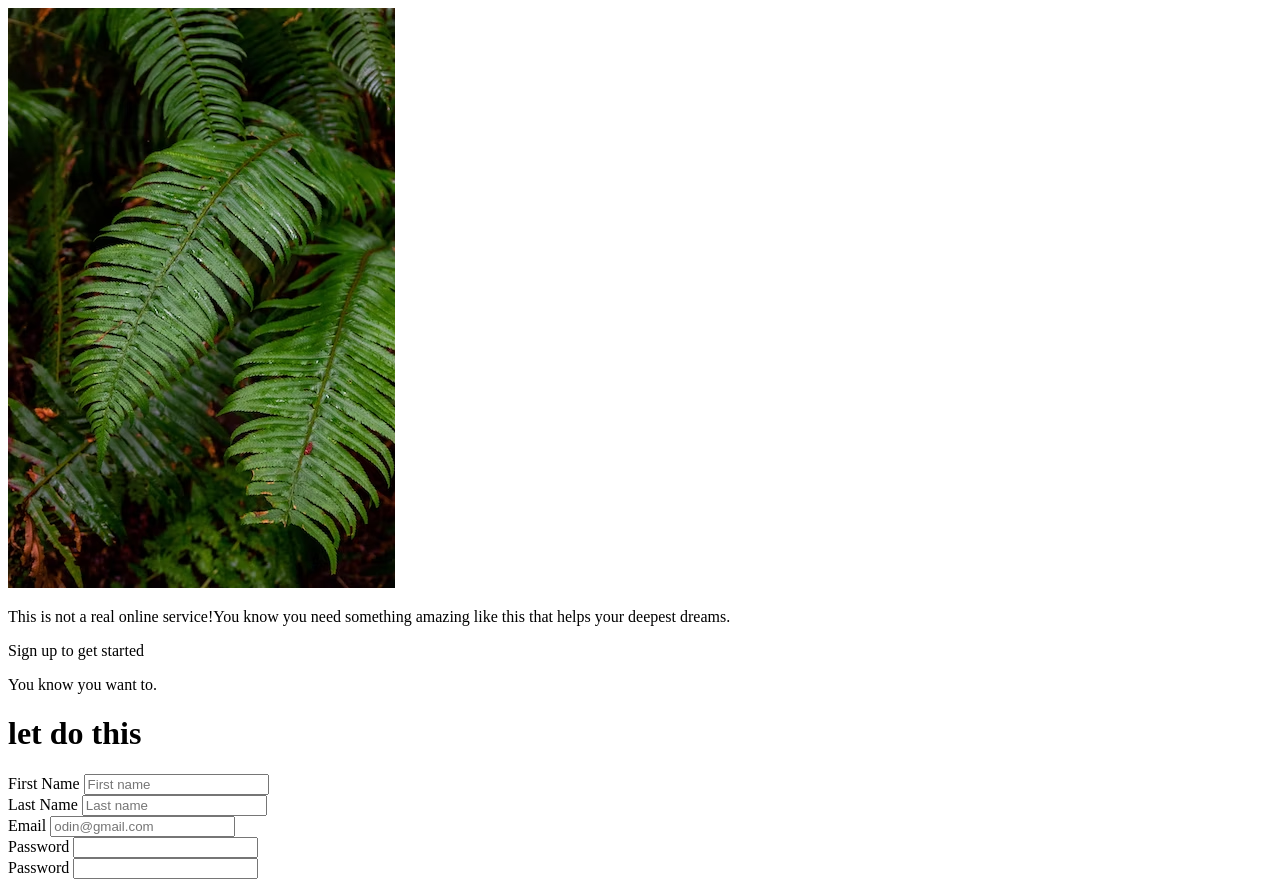
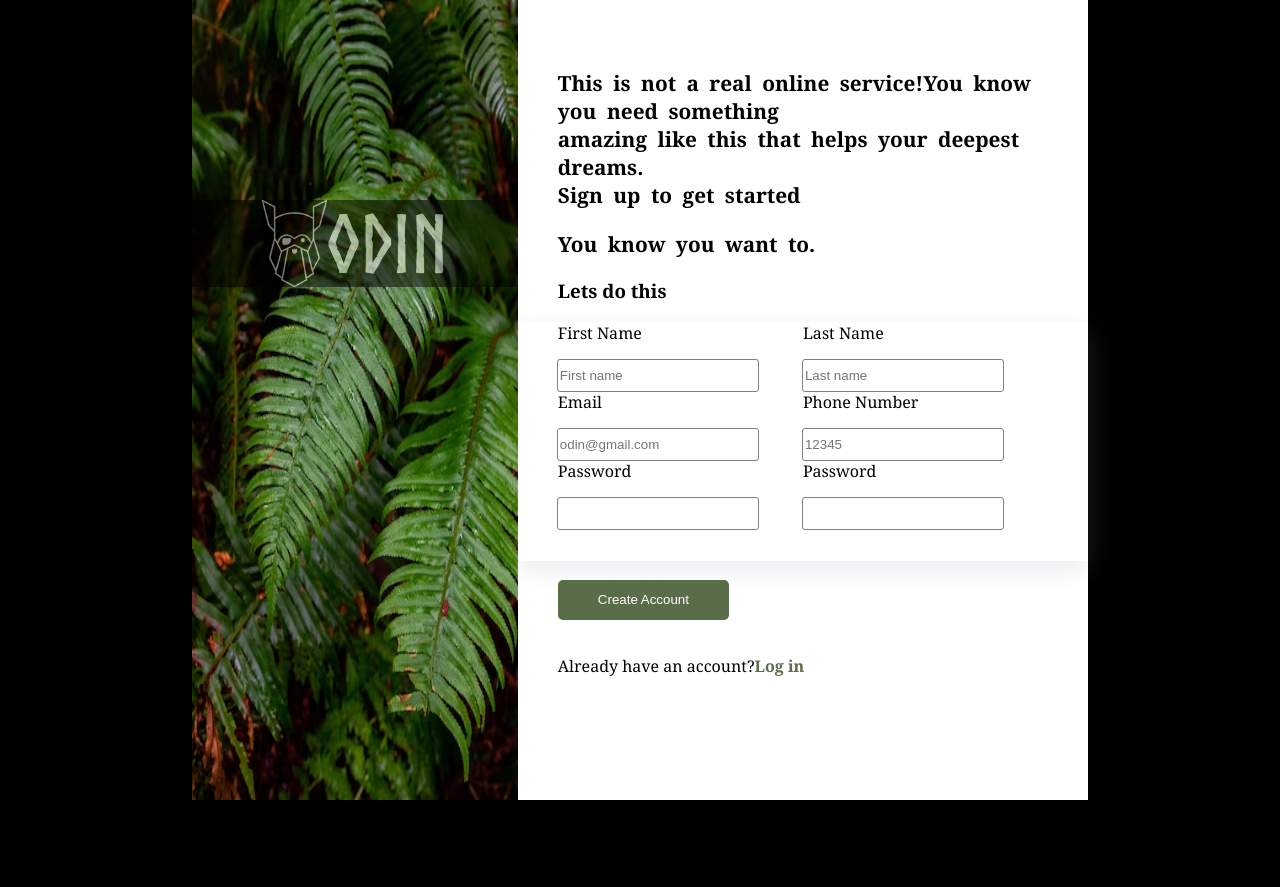
Before and after one commit to dimka90/Odin-Form, a plain HTML site: page index.html in a window 1280 px wide. After the commit the page ends 805 px from the top, so only its background shows below. Drawn offline with Linux system fonts and the light colour scheme.

Commit message:
finished the styling

```diff
--- a/cs/index.css
+++ b/cs/index.css
@@ -0,0 +1,187 @@
+@font-face {
+    font-family: dula;
+    src: url(/dimka.otf);
+}
+:root{
+--flex:flex;
+--boldWeight:bold;
+/* margin: 0px;
+padding: 0px; */
+
+}
+body{
+    /* font-family: dula;
+    font-weight: bold; */
+    background-color: black;
+    margin: 0px;
+    font-family: Cambria, Cochin, Georgia, Times, 'Times New Roman', serif;
+    padding: 0px;
+}
+img{
+    width:100%;
+}
+.bold{
+    font-weight: var(--boldWeight);
+}
+/* styling the container */
+
+.container{
+    /* outline: 2px solid blue; */
+    width:70%;
+    margin: 0px auto;
+    background-color: white;
+
+}
+
+/* styling flex container */
+.flex{
+    display: var(--flex);
+}
+/* styling flex children */
+.col-1{
+   width:40%;
+   position: relative;
+}
+
+.col-2{
+    width:60%;
+    /* outline: 2px solid green; */
+    width:70%;
+    height: 100vh;
+
+
+
+    /* margin: 0px auto; */
+}
+
+/* styling img */
+
+.img-leaf{
+   height: 100%;
+}
+.p-absolute{
+    position: absolute;
+    top:25%;
+    display: var(--flex);
+    justify-content: center;
+    align-items: center;
+    background-color: black;
+    backdrop-filter:blur(2px);
+    opacity: 0.5;
+    color:white;
+    font-family: dula;
+
+
+}
+
+.p-absolute p{
+    font-size: 5rem;
+    margin: 0px;
+
+}
+.p-absolute img{
+    /* background-color: green; */
+     width:20%;
+}
+
+/* STYLING FORM */
+form{
+
+    flex-wrap: wrap;
+    padding:0 2.5rem  0 2.5rem;
+    box-shadow: rgba(149, 157, 165, 0.2) 0px 8px 24px;
+    padding-bottom: 2rem;
+    /* outline: 2px solid yellow; */
+
+}
+.form-field{
+    flex-basis: 50%;
+}
+input{
+    width:80%;
+    height: 1.8rem;
+    border: none;
+  outline: 0.2px solid gray;
+  border-radius: 2px;
+  margin-top:1rem;
+}
+input:focus{
+    outline:1px solid blue;
+}
+/* input:invalid{
+    outline:1px solid red;
+} */
+label{
+    display: block;
+}
+.row-1{
+    padding: 3rem 2.5rem 0 2.5rem;
+}
+.row-1 p{
+    font-size: 1.3rem;
+    word-spacing: 5px;
+
+
+}
+.row-2{
+width: 100px;
+
+    width:100%;
+}
+.row-2 h3
+{
+    margin-left: 2.5rem;
+}
+button{
+    margin:1.2rem  2.5rem ;
+    background-color: #596D48;
+    color:white;
+    padding:0.8rem 2.5rem;
+    border: 0px;
+    border-radius: 5px;
+    outline: 0px;
+
+}
+.account{
+    margin-left: 2.5rem;
+}
+span{
+    color:#596D48;
+    font-weight: var(--boldWeight);
+}
+
+@media (max-width:1100px) {
+   body{
+    background-color: white;
+   }
+   .container{
+    width:90%;
+   }
+   .flex{
+    flex-direction: column;
+   }
+   .col-1,
+   .col-2{
+    width: 100%;
+   }
+   form{
+
+   }
+   label{
+    font-size: 1.5rem;
+   }
+   input{
+    width:100%;
+    height: 50px;
+   };
+   #account{
+  margin-bottom: 1rem;
+  font-size: 2rem;
+   }
+   .button{
+    display: var(--flex);
+    justify-content: center;
+    align-items: center;
+   }
+
+}
--- a/index.html
+++ b/index.html
@@ -1,5 +1,6 @@
 <!DOCTYPE html>
 <html lang="en">
+
 <head>
     <meta charset="UTF-8">
     <meta http-equiv="X-UA-Compatible" content="IE=edge">
@@ -7,25 +8,34 @@
     <title>Document</title>
     <link rel="stylesheet" href="./cs/index.css">
 </head>
+
 <body>
     <div class="container">
         <div class="flex">
+            <!-- col-1 start -->
             <div class="col-1">
-            <img src="./image/leaf.avif">
+                <img src="./image/leaf.avif" class="img-leaf">
+                <div class="p-absolute img ">
+                    <img src="./image/logo.png" alt="" srcset="">
+                    <p >Odin</p>
                 </div>
+
+            </div>
+            <!-- col-1 end -->
             <div class="col-2">
-            <div class="content row-1">
-                <p>This is not a real online service!You know
-                    you need something amazing like this that helps your deepest  dreams.
+                <div class="content row-1" class="mini-container">
+                    <p class="bold">This is not a real online service!You know
+                        you need something <br>amazing like this that helps your deepest dreams.
+                       <br> Sign up to get started
                     </p>
-                <p>Sign up to get started</p>
-                <p>You know you want to.</p>
+
+                    <p class="bold">You know you want to.</p>
                 </div>
-            <div class="content row-2">
-                <form>
-                    <header>
-                        <h1>let do this </h1>
-                    </header>
+                <div class="content row-2" >
+                    <h3>Lets do this</h3>
+                    <form class="flex">
+
+
                         <div class="form-field">
                             <label for="first-name">First Name</label>
                             <input type="text" name="first-name" placeholder="First name" required>
@@ -41,20 +51,34 @@
                         </div>
 
                         <div class="form-field">
+                            <label for="phone-number">Phone Number</label>
+                            <input type="text" name="phone-number" placeholder="12345" required>
+                        </div>
+
+                        <div class="form-field">
                             <label for="password">Password</label>
-                    <input type="password" name="password"  required>
+                            <input type="password" name="password" required>
                         </div>
 
                         <div class="form-field">
                             <label for="confirm-password">Password</label>
-                    <input type="password" name="confirm-password"  required>
+                            <input type="password" name="confirm-password" required>
                         </div>
+
                     </form>
+
+                    <div class="button">
+                        <button type="submit">Create Account</button>
+
                     </div>
+
+                </div>
+                <p class="account" id="account">Already have an account?<span>Log in</span></p>
 
             </div>
         </div>
 
     </div>
 </body>
+
 </html>
```
Lines whose indentation alone changed are shown as unchanged.
